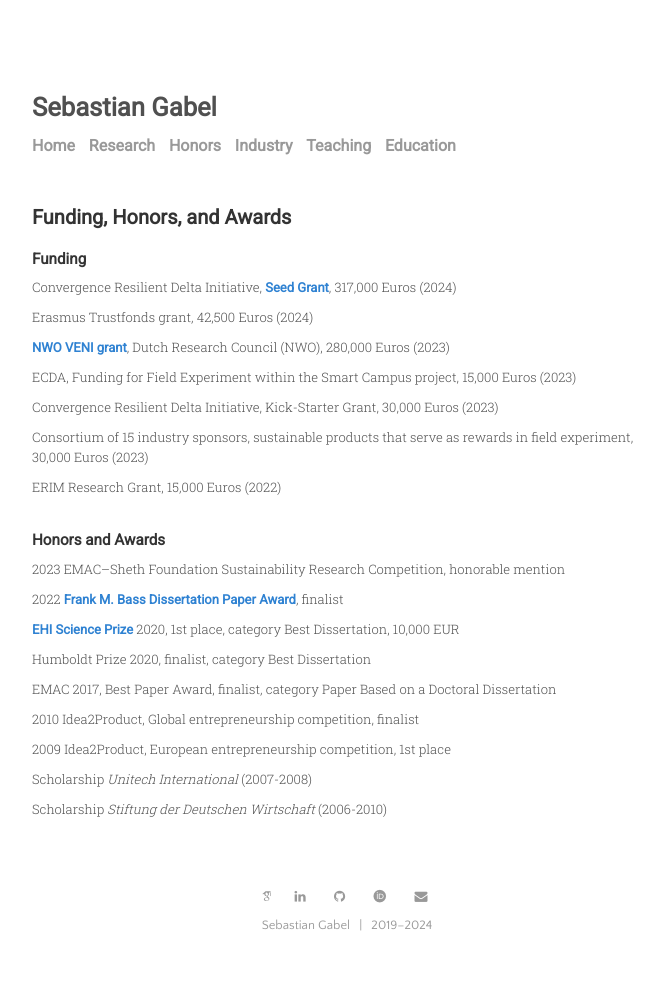
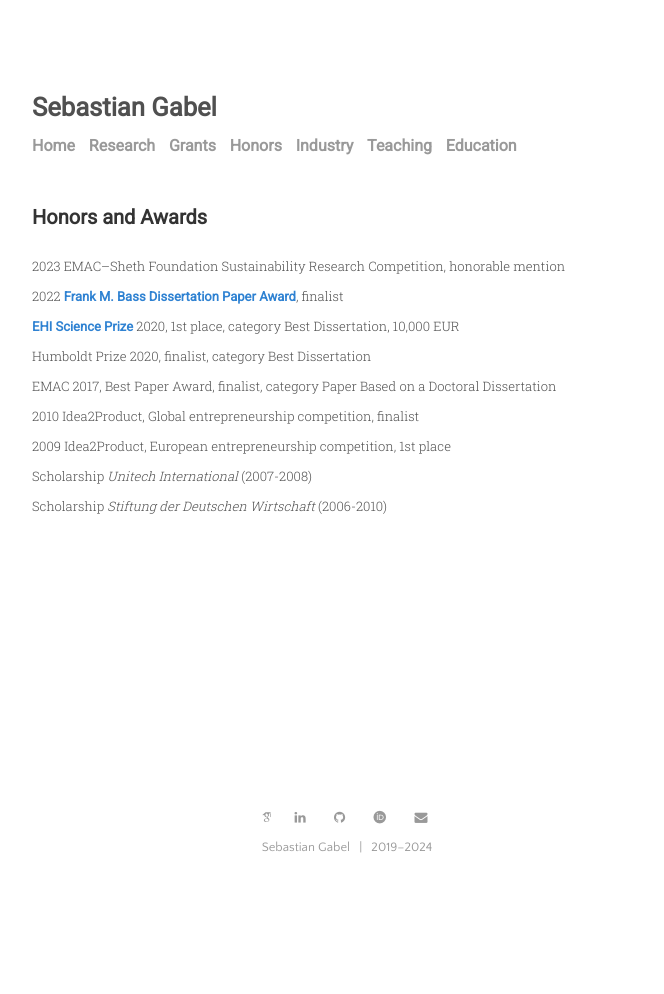
Before and after one commit to sbstn-gbl/sbstn-gbl.github.io, a Jekyll site: the page built from menu/honors.md, in a window 1280 px wide. Shown: the whole page, without its empty margins (293-957 px from the left). Built offline with Jekyll 4.4.1, drawn with Linux system fonts in a browser that asks for light colours; some web fonts are replaced; after the commit the page ends 916 px from its top, so only the background shows below that.

Commit message:
split grants and honors

```diff
--- a/_data/settings.yml
+++ b/_data/settings.yml
@@ -7,6 +7,7 @@ google-ID: ''
 menu:
 - {name: 'Home', path: '.', url: 'index.html'}
 - {name: 'Research', path: 'menu', url: 'research.html'}
+- {name: 'Grants', path: 'menu', url: 'grants.html'}
 - {name: 'Honors', path: 'menu', url: 'honors.html'}
 - {name: 'Industry', path: 'menu', url: 'industry.html'}
 - {name: 'Teaching', path: 'menu', url: 'teaching.html'}
--- a/menu/honors.md
+++ b/menu/honors.md
@@ -1,22 +1,10 @@
 ---
 layout: page
-title: Funding, Honors, and Awards
+title: Honors and Awards
 ---
 
 
-### Funding
-
-<list>Convergence Resilient Delta Initiative, <me>Seed Grant</me>, 317,000 Euros (2024)</list>
-<list>Erasmus Trustfonds grant, 42,500 Euros (2024)</list>
-<list><me>NWO VENI grant</me>, Dutch Research Council (NWO), 280,000 Euros (2023)</list>
-<list>ECDA, Funding for Field Experiment within the Smart Campus project, 15,000 Euros (2023)</list>
-<list>Convergence Resilient Delta Initiative, Kick-Starter Grant, 30,000 Euros (2023)</list>
-<list>Consortium of 15 industry sponsors, sustainable products that serve as rewards in field experiment, 30,000 Euros (2023)</list>
-<list>ERIM Research Grant, 15,000 Euros (2022)</list>
-
-
-### Honors and Awards
-
+<list><br></list>
 <list>2023 EMAC–Sheth Foundation Sustainability Research Competition, honorable mention</list>
 <list>2022 <me>Frank M. Bass Dissertation Paper Award</me>, finalist</list>
 <list><me>EHI Science Prize</me> 2020, 1st place, category Best Dissertation, 10,000 EUR</list>
```
Also changed, not shown: menu/grants.md (added, +14 -0 lines).
